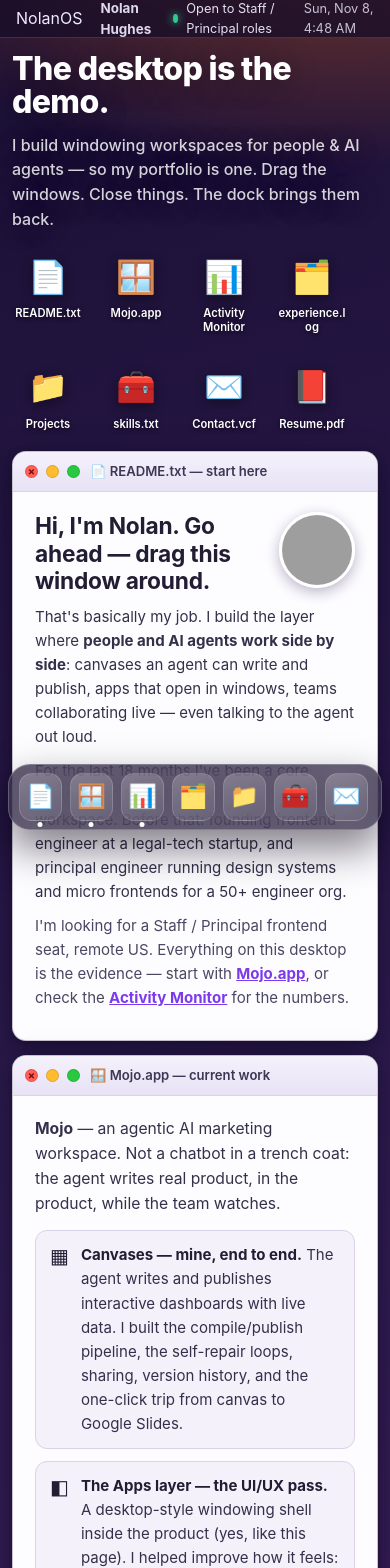
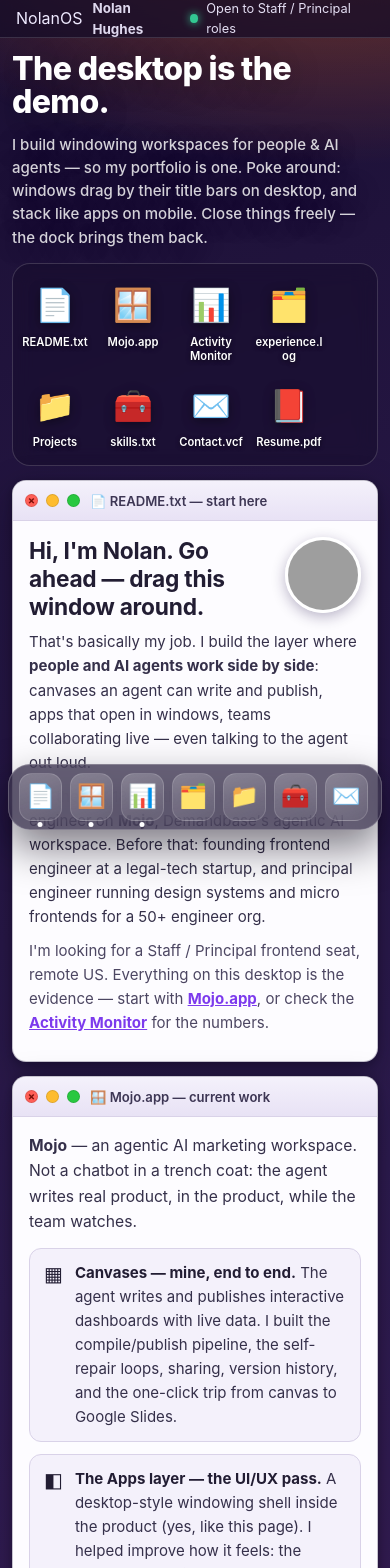
Before and after one commit to nhugh406/hire-me-page-modern, a Next.js app: page / in a window 390 px wide. Shown: the top 1568 px of the page. Built offline with nearby package versions, Linux system fonts and the light colour scheme; grey boxes are pictures that could not be loaded.

Commit message:
Polish: titlebar-only drag (body scrolls on touch), windows front on open, real mobile stack layout, monitor geometry fix

```diff
--- a/app/(site)/page.tsx
+++ b/app/(site)/page.tsx
@@ -1,7 +1,6 @@
 "use client";
 
 import { useEffect, useRef, useState } from "react";
-import { motion } from "framer-motion";
 import Link from "next/link";
 import {
   EMAIL,
@@ -14,9 +13,6 @@ import {
   SELECTED_REPOS,
   SKILLS,
 } from "@/constants/data";
-
-// framer-motion v11 + @types/react 19 typing workaround (same as elsewhere in this repo)
-const MotionDiv = motion.div as any;
 
 type WinId = "readme" | "mojo" | "monitor" | "experience" | "projects" | "skills" | "contact";
 
@@ -72,14 +68,46 @@ export default function Home() {
     contact: false,
   });
   const [order, setOrder] = useState<WinId[]>(["readme", "mojo", "monitor"]);
+  const [pos, setPos] = useState<Partial<Record<WinId, { x: number; y: number }>>>({});
+  const dragRef = useRef<{ id: WinId; startX: number; startY: number; baseX: number; baseY: number } | null>(null);
 
   const focus = (id: WinId) => setOrder((o) => [...o.filter((w) => w !== id), id]);
   const openWin = (id: WinId) => {
     setOpen((s) => ({ ...s, [id]: true }));
     focus(id);
+    // On the stacked mobile layout, bring the freshly opened window to the reader.
+    if (typeof window !== "undefined" && window.innerWidth <= 900) {
+      window.setTimeout(() => {
+        document.querySelector(`[data-win="${id}"]`)?.scrollIntoView({ behavior: "smooth", block: "start" });
+      }, 80);
+    }
   };
   const closeWin = (id: WinId) => setOpen((s) => ({ ...s, [id]: false }));
   const zOf = (id: WinId) => 10 + order.indexOf(id);
+
+  // Dragging lives on the title bar only, via pointer events — the window body
+  // keeps normal touch behavior, so content scrolls instead of dragging.
+  const onTitlePointerDown = (id: WinId) => (e: React.PointerEvent<HTMLDivElement>) => {
+    if (typeof window !== "undefined" && window.innerWidth <= 900) return; // stacked layout: no dragging
+    if (e.button !== undefined && e.button !== 0) return;
+    if ((e.target as HTMLElement).closest("button")) return; // let the close light click
+    focus(id);
+    const base = pos[id] ?? { x: 0, y: 0 };
+    dragRef.current = { id, startX: e.clientX, startY: e.clientY, baseX: base.x, baseY: base.y };
+    e.currentTarget.setPointerCapture(e.pointerId);
+  };
+  const onTitlePointerMove = (e: React.PointerEvent<HTMLDivElement>) => {
+    const d = dragRef.current;
+    if (!d) return;
+    const maxX = window.innerWidth - 160;
+    const maxY = window.innerHeight - 120;
+    const x = Math.min(Math.max(d.baseX + (e.clientX - d.startX), -560), maxX);
+    const y = Math.min(Math.max(d.baseY + (e.clientY - d.startY), -80), maxY);
+    setPos((p) => ({ ...p, [d.id]: { x, y } }));
+  };
+  const onTitlePointerUp = () => {
+    dragRef.current = null;
+  };
 
   return (
     <main className="os">
@@ -99,7 +127,7 @@ export default function Home() {
       <div className="os-desktop" ref={desktopRef}>
         <p className="os-wallpaper-title">
           The desktop is the demo.
-          <span>I build windowing workspaces for people &amp; AI agents — so my portfolio is one. Drag the windows. Close things. The dock brings them back.</span>
+          <span>I build windowing workspaces for people &amp; AI agents — so my portfolio is one. Poke around: windows drag by their title bars on desktop, and stack like apps on mobile. Close things freely — the dock brings them back.</span>
         </p>
 
         <div className="os-icons">
@@ -116,17 +144,23 @@ export default function Home() {
         </div>
 
         {WINDOWS.filter((w) => open[w.id]).map((w) => (
-          <MotionDiv
+          <div
             key={w.id}
+            data-win={w.id}
             className={`os-window ${w.cls} ${order[order.length - 1] === w.id ? "os-window-active" : ""}`}
-            style={{ zIndex: zOf(w.id) }}
-            drag
-            dragConstraints={desktopRef}
-            dragMomentum={false}
-            onMouseDown={() => focus(w.id)}
-            onTouchStart={() => focus(w.id)}
+            style={{
+              zIndex: zOf(w.id),
+              transform: pos[w.id] ? `translate(${pos[w.id]!.x}px, ${pos[w.id]!.y}px)` : undefined,
+            }}
+            onPointerDown={() => focus(w.id)}
           >
-            <div className="os-titlebar">
+            <div
+              className="os-titlebar"
+              onPointerDown={onTitlePointerDown(w.id)}
+              onPointerMove={onTitlePointerMove}
+              onPointerUp={onTitlePointerUp}
+              onPointerCancel={onTitlePointerUp}
+            >
               <span className="os-lights">
                 <button aria-label={`Close ${w.title}`} className="os-light os-light-close" onClick={() => closeWin(w.id)}>×</button>
                 <span className="os-light os-light-min" />
@@ -267,7 +301,7 @@ export default function Home() {
                 </div>
               )}
             </div>
-          </MotionDiv>
+          </div>
         ))}
 
         <p className="os-hint">Tip: every window drags by its title bar. Red dot closes — dock and desktop icons reopen.</p>
--- a/app/globals.scss
+++ b/app/globals.scss
@@ -39,7 +39,7 @@ a{color:var(--os-accent)}
 .os-menu-right{margin-left:auto;display:flex;align-items:center;gap:8px;font-size:.8rem;opacity:.95}
 .os-open-dot{width:9px;height:9px;border-radius:50%;background:#34d399;display:inline-block;box-shadow:0 0 8px #34d399}
 .os-clock{margin-left:10px;font-variant-numeric:tabular-nums;opacity:.85}
-@media (max-width:760px){.os-menu-item{display:none}.os-menu-strong{display:block}}
+@media (max-width:760px){.os-menu-item{display:none}.os-menu-strong{display:block}.os-clock{display:none}.os-menubar{gap:10px}}
 
 /* ---------- Desktop ---------- */
 .os-desktop{position:relative;flex:1 1 auto;min-height:calc(100vh - 38px)}
@@ -80,8 +80,9 @@ a{color:var(--os-accent)}
 }
 .os-window-active{box-shadow:0 24px 60px rgba(8,4,24,.5),0 4px 14px rgba(8,4,24,.3)}
 .win-readme{left:3.5%;top:196px;width:540px}
-.win-mojo{left:41%;top:54px;width:600px}
-.win-monitor{left:41%;top:592px;width:600px}
+.win-mojo{left:41%;top:40px;width:600px}
+.win-monitor{left:41%;top:612px;width:600px}
+.win-monitor .os-body{padding:12px 18px}
 .win-exp{left:30%;top:120px;width:640px}
 .win-projects{left:24%;top:90px;width:660px}
 .win-skills{left:44%;top:150px;width:520px}
@@ -90,6 +91,7 @@ a{color:var(--os-accent)}
 .os-titlebar{
   flex:0 0 40px;display:flex;align-items:center;gap:10px;padding:0 12px;cursor:grab;
   background:linear-gradient(#f4f1fb,#e8e2f5);border-bottom:1px solid var(--os-line);
+  touch-action:none;user-select:none;-webkit-user-select:none;
 }
 .os-titlebar:active{cursor:grabbing}
 .os-lights{display:flex;gap:8px;align-items:center}
@@ -116,8 +118,8 @@ a{color:var(--os-accent)}
 
 /* Activity monitor */
 .os-monitor{display:grid;grid-template-columns:1fr 1fr;gap:2px 24px}
-.os-monitor-foot{grid-column:1/-1}
-.os-proc{margin-bottom:12px}
+.os-monitor-foot{grid-column:1/-1;margin-top:4px}
+.os-proc{margin-bottom:8px}
 .os-proc-top{display:flex;flex-direction:column;gap:1px;font-family:ui-monospace,SFMono-Regular,Menlo,monospace;font-size:.8rem}
 .os-proc-name{font-weight:700}
 .os-proc-detail{color:var(--os-muted)}
@@ -179,16 +181,31 @@ a.os-file:hover{border-color:var(--os-accent)}
 .os-dock-open::after{content:"";position:absolute;bottom:-7px;left:50%;transform:translateX(-50%);width:5px;height:5px;border-radius:50%;background:#fff}
 .os-dock-sep{width:1px;height:38px;background:rgba(255,255,255,.25)}
 
-/* ---------- Mobile: windows become a stack ---------- */
+/* ---------- Mobile: the OS becomes an app stack ----------
+   No dragging, no absolute positioning: the wallpaper title and a
+   launcher panel sit on top, windows stack as full-width cards and
+   the page scrolls like any mobile site. Tapping an icon opens its
+   window and scrolls it into view. */
 @media (max-width:900px){
   .os-desktop{display:flex;flex-direction:column;padding:14px 12px 110px;gap:14px}
-  .os-wallpaper-title{position:static;max-width:none}
-  .os-icons{position:static;flex-direction:row;flex-wrap:wrap;order:2}
+  .os-wallpaper-title{position:static;max-width:none;font-size:2rem}
+  .os-wallpaper-title span{font-size:.94rem}
+  .os-icons{
+    position:static;flex-direction:row;flex-wrap:wrap;order:2;gap:6px;
+    background:rgba(20,12,40,.45);border:1px solid rgba(255,255,255,.16);
+    border-radius:18px;padding:10px 6px;backdrop-filter:blur(10px);
+  }
   .os-icon{width:72px}
-  .os-window{position:relative!important;left:auto;top:auto;width:auto;max-height:none;order:3}
-  .os-body{overflow:visible}
+  .os-window{
+    position:relative!important;left:auto;top:auto;width:auto;max-height:none;order:3;
+    transform:none!important;scroll-margin-top:52px;
+  }
+  .os-titlebar{cursor:default;touch-action:auto}
+  .os-body{overflow:visible;padding:16px}
   .os-finder{grid-template-columns:1fr}
+  .os-monitor{grid-template-columns:1fr}
   .os-dock{max-width:calc(100vw - 16px);overflow-x:auto}
+  .os-dock-item:hover{transform:none}
 }
 
 /* ---------- Résumé page ---------- */
```
